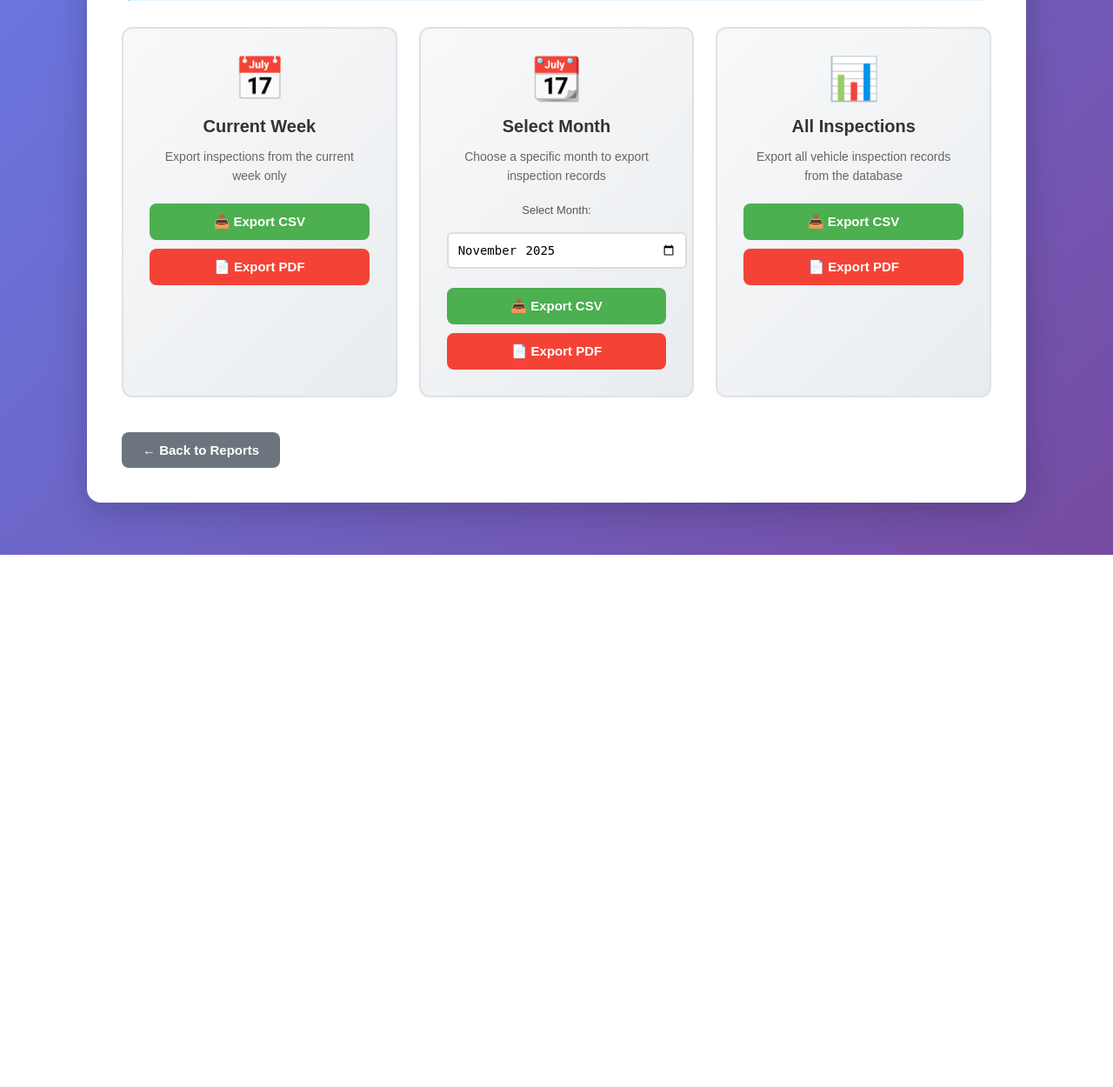
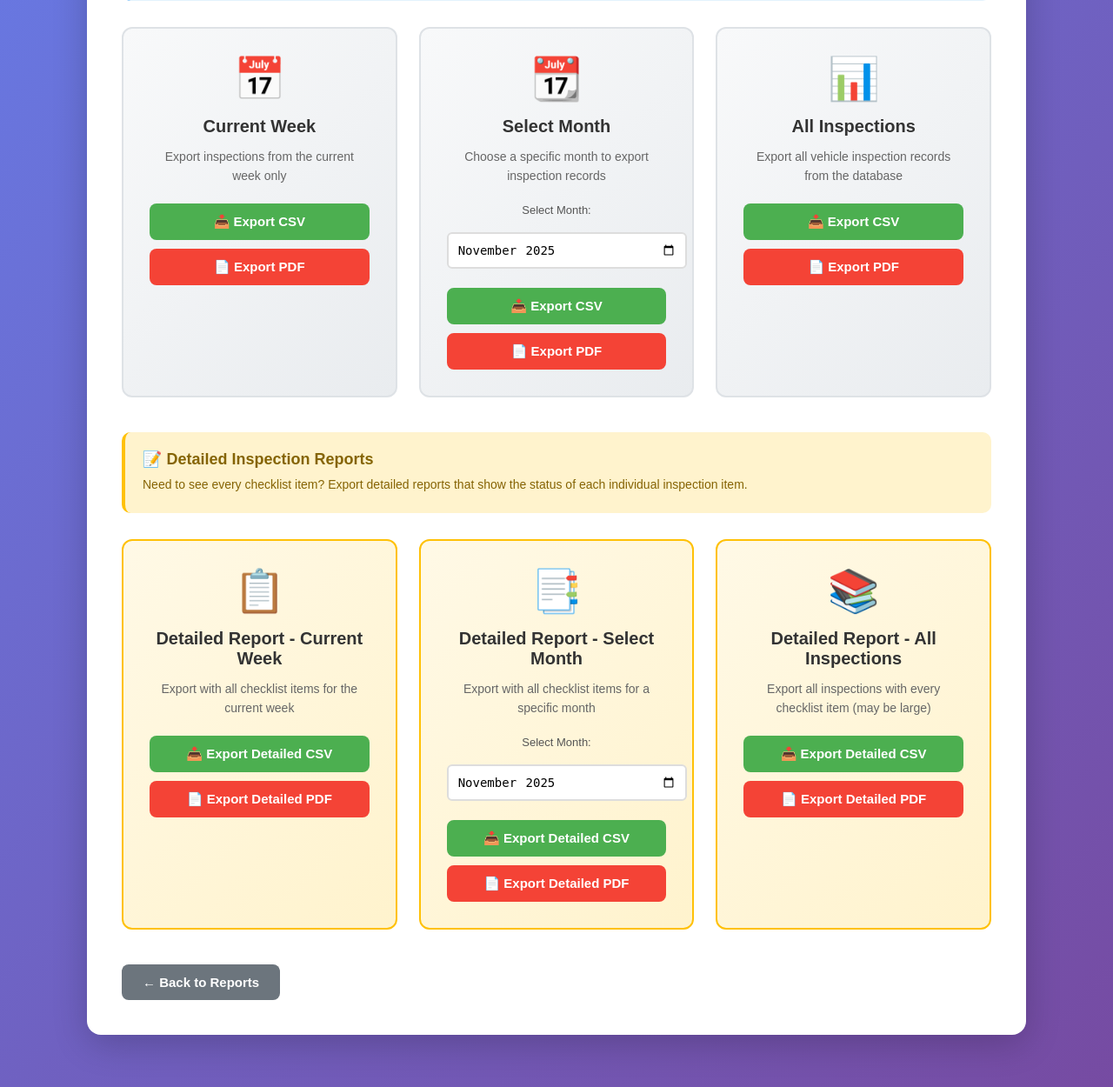
Before and after one commit to mbyrdLCS/Fire-Department-Management-System, a Flask app: page /reports/vehicle-inspections in a window 1280 px wide. Shown: the part 410-1660 px from the top of the page at 87% size. Before the commit the page ends 1048 px from the top, so only its background shows below. Run offline with Flask 2, Linux system fonts and the light colour scheme; parts of the project's set-up code (start-up, migrations or seed data) failed here and were passed over.

Commit message:
Add detailed vehicle inspection reports with individual checklist items
This update adds comprehensive detailed inspection reports that show every individual checklist item that was inspected, providing complete audit trail and compliance documentation.

Changes:
- Added get_inspection_details() function to retrieve all checklist items for each inspection
- Created /reports/vehicle-inspections/detailed-export route for CSV exports with all checklist items
- Created /reports/vehicle-inspections/detailed-export-pdf route for PDF exports with all checklist items
- Updated vehicle inspection reports page with new detailed report section featuring current week, select month, and all inspections options
- CSV exports include: vehicle info, inspection date, inspector, overall result, category, item description, item status, item notes
- PDF exports use landscape orientation to fit all detailed columns
- Added distinct styling (yellow theme) to differentiate detailed reports from summary reports

🤖 Generated with [Claude Code](https://claude.com/claude-code)

Co-Authored-By: Claude <noreply@anthropic.com>

```diff
--- a/flask_app/app.py
+++ b/flask_app/app.py
@@ -2784,6 +2784,295 @@ def vehicle_inspection_reports():
     """Vehicle inspection reports page"""
     return render_template('vehicle_inspection_reports.html')
 
+@app.route('/reports/vehicle-inspections/detailed-export')
+def export_detailed_inspections():
+    """Export detailed vehicle inspection logs with all checklist items to CSV"""
+    if not session.get('logged_in'):
+        flash('Please log in first!')
+        return redirect(url_for('admin'))
+
+    try:
+        # Get query parameters
+        month_param = request.args.get('month')  # Format: YYYY-MM from HTML month input
+        month = request.args.get('month') if not month_param or '-' in month_param else request.args.get('month')
+        year = request.args.get('year')
+        week = request.args.get('week')  # 'current' for current week
+
+        output = StringIO()
+        cw = csv.writer(output)
+
+        # Determine date range for filtering
+        start_date = None
+        end_date = None
+        title_suffix = 'ALL TIME'
+        filename_suffix = 'all_time'
+
+        if week == 'current':
+            # Get current week (Sunday to Saturday)
+            now = datetime.now(central)
+            days_since_sunday = (now.weekday() + 1) % 7
+            start_date = (now - timedelta(days=days_since_sunday)).replace(hour=0, minute=0, second=0, microsecond=0)
+            end_date = start_date + timedelta(days=6, hours=23, minutes=59, seconds=59)
+            title_suffix = f'WEEK OF {start_date.strftime("%B %d, %Y")}'
+            filename_suffix = f'week_{start_date.strftime("%Y_%m_%d")}'
+        elif month_param and '-' in month_param:
+            # Handle YYYY-MM format from HTML month input
+            year_val, month_val = month_param.split('-')
+            title_suffix = datetime(int(year_val), int(month_val), 1).strftime('%B %Y')
+            filename_suffix = f'{year_val}_{month_val}'
+            month = month_val
+            year = year_val
+        elif month and year:
+            title_suffix = datetime(int(year), int(month), 1).strftime('%B %Y')
+            filename_suffix = f'{year}_{int(month):02d}'
+
+        # Header row
+        cw.writerow([f'DETAILED VEHICLE INSPECTION REPORT - {title_suffix}'])
+        cw.writerow([])
+        cw.writerow(['Vehicle Code', 'Vehicle Name', 'Inspection Date', 'Inspector', 'Overall Result',
+                     'Checklist Item Category', 'Checklist Item', 'Item Status', 'Item Notes', 'Additional Notes'])
+
+        vehicles = db_helpers.get_all_vehicles()
+
+        for vehicle in vehicles:
+            history = db_helpers.get_vehicle_inspection_history(vehicle['id'], limit=1000)
+
+            for inspection in history:
+                inspection_date = datetime.fromisoformat(inspection['date'])
+
+                # Filter by date range
+                if week == 'current':
+                    if not (start_date <= inspection_date <= end_date):
+                        continue
+                elif month and year:
+                    if inspection_date.month != int(month) or inspection_date.year != int(year):
+                        continue
+
+                date_str = inspection_date.strftime('%Y-%m-%d %I:%M %p')
+                result = 'PASSED' if inspection['passed'] else 'FAILED'
+                vehicle_code = vehicle.get('vehicle_code', vehicle.get('code', 'N/A'))
+                vehicle_name = vehicle['name']
+                inspector = inspection['inspector']
+                additional_notes = inspection.get('notes', '')
+
+                # Get detailed inspection results
+                details = db_helpers.get_inspection_details(inspection['id'])
+
+                if details:
+                    # Write one row for each checklist item
+                    for detail in details:
+                        item_status = detail['status'].upper()
+                        cw.writerow([
+                            vehicle_code,
+                            vehicle_name,
+                            date_str,
+                            inspector,
+                            result,
+                            detail.get('category', 'N/A'),
+                            detail['description'],
+                            item_status,
+                            detail.get('notes', ''),
+                            additional_notes
+                        ])
+                else:
+                    # If no details, write just the inspection summary
+                    cw.writerow([
+                        vehicle_code,
+                        vehicle_name,
+                        date_str,
+                        inspector,
+                        result,
+                        'N/A',
+                        'No detailed items recorded',
+                        'N/A',
+                        '',
+                        additional_notes
+                    ])
+
+        output.seek(0)
+
+        # Generate filename
+        filename = f'detailed_inspections_{filename_suffix}.csv'
+
+        return send_file(
+            BytesIO(output.getvalue().encode('utf-8')),
+            mimetype='text/csv',
+            as_attachment=True,
+            download_name=filename
+        )
+
+    except Exception as e:
+        print(f"Error exporting detailed inspections: {str(e)}")
+        flash(f'Error exporting detailed inspections: {str(e)}')
+        return redirect(url_for('vehicle_inspection_reports'))
+
+@app.route('/reports/vehicle-inspections/detailed-export-pdf')
+def export_detailed_inspections_pdf():
+    """Export detailed vehicle inspection logs with all checklist items to PDF"""
+    if not session.get('logged_in'):
+        flash('Please log in first!')
+        return redirect(url_for('admin'))
+
+    try:
+        month_param = request.args.get('month')  # Format: YYYY-MM from HTML month input
+        month = request.args.get('month') if not month_param or '-' in month_param else request.args.get('month')
+        year = request.args.get('year')
+        week = request.args.get('week')  # 'current' for current week
+
+        # Determine date range for filtering
+        start_date = None
+        end_date = None
+        title_suffix = 'ALL TIME'
+        filename_suffix = 'all_time'
+
+        if week == 'current':
+            now = datetime.now(central)
+            days_since_sunday = (now.weekday() + 1) % 7
+            start_date = (now - timedelta(days=days_since_sunday)).replace(hour=0, minute=0, second=0, microsecond=0)
+            end_date = start_date + timedelta(days=6, hours=23, minutes=59, seconds=59)
+            title_suffix = f'Week of {start_date.strftime("%B %d, %Y")}'
+            filename_suffix = f'week_{start_date.strftime("%Y_%m_%d")}'
+        elif month_param and '-' in month_param:
+            year_val, month_val = month_param.split('-')
+            title_suffix = datetime(int(year_val), int(month_val), 1).strftime('%B %Y')
+            filename_suffix = f'{year_val}_{month_val}'
+            month = month_val
+            year = year_val
+        elif month and year:
+            title_suffix = datetime(int(year), int(month), 1).strftime('%B %Y')
+            filename_suffix = f'{year}_{int(month):02d}'
+
+        # Build table data
+        data = [['Vehicle', 'Date', 'Inspector', 'Result', 'Category', 'Item', 'Status', 'Notes']]
+
+        vehicles = db_helpers.get_all_vehicles()
+        for vehicle in vehicles:
+            history = db_helpers.get_vehicle_inspection_history(vehicle['id'], limit=1000)
+            for insp in history:
+                insp_date = datetime.fromisoformat(insp['date'])
+
+                # Filter by date range
+                if week == 'current':
+                    if not (start_date <= insp_date <= end_date):
+                        continue
+                elif month and year:
+                    if insp_date.month != int(month) or insp_date.year != int(year):
+                        continue
+
+                date_str = insp_date.strftime('%m/%d/%y %I:%M%p')
+                result = 'PASS' if insp['passed'] else 'FAIL'
+                vehicle_name = vehicle['name']
+                inspector = insp['inspector']
+
+                # Get detailed inspection results
+                details = db_helpers.get_inspection_details(insp['id'])
+
+                if details:
+                    for detail in details:
+                        item_status = detail['status'].upper()
+                        item_notes = detail.get('notes', '')
+                        # Truncate long notes for PDF display
+                        if len(item_notes) > 40:
+                            item_notes = item_notes[:37] + '...'
+
+                        data.append([
+                            vehicle_name,
+                            date_str,
+                            inspector,
+                            result,
+                            detail.get('category', 'N/A'),
+                            detail['description'],
+                            item_status,
+                            item_notes
+                        ])
+                else:
+                    data.append([
+                        vehicle_name,
+                        date_str,
+                        inspector,
+                        result,
+                        'N/A',
+                        'No items recorded',
+                        'N/A',
+                        ''
+                    ])
+
+        # Create PDF
+        pdf = SimpleDocTemplate(
+            BytesIO(),
+            pagesize=landscape(letter),
+            topMargin=0.5*inch,
+            bottomMargin=0.5*inch,
+            leftMargin=0.5*inch,
+            rightMargin=0.5*inch
+        )
+
+        # Build elements
+        elements = []
+        styles = getSampleStyleSheet()
+
+        # Title
+        title_style = ParagraphStyle(
+            'CustomTitle',
+            parent=styles['Heading1'],
+            fontSize=16,
+            textColor=colors.HexColor('#1e3c72'),
+            spaceAfter=20,
+            alignment=1  # Center
+        )
+        elements.append(Paragraph(f'Detailed Vehicle Inspection Report', title_style))
+        elements.append(Paragraph(f'{title_suffix}', title_style))
+        elements.append(Spacer(1, 0.2*inch))
+
+        # Table style
+        table_style = TableStyle([
+            ('BACKGROUND', (0, 0), (-1, 0), colors.HexColor('#1e3c72')),
+            ('TEXTCOLOR', (0, 0), (-1, 0), colors.whitesmoke),
+            ('ALIGN', (0, 0), (-1, -1), 'LEFT'),
+            ('FONTNAME', (0, 0), (-1, 0), 'Helvetica-Bold'),
+            ('FONTSIZE', (0, 0), (-1, 0), 9),
+            ('FONTSIZE', (0, 1), (-1, -1), 7),
+            ('BOTTOMPADDING', (0, 0), (-1, 0), 12),
+            ('TOPPADDING', (0, 1), (-1, -1), 4),
+            ('BOTTOMPADDING', (0, 1), (-1, -1), 4),
+            ('GRID', (0, 0), (-1, -1), 0.5, colors.grey),
+            ('ROWBACKGROUNDS', (0, 1), (-1, -1), [colors.white, colors.HexColor('#f8f9fa')])
+        ])
+
+        # Column widths for landscape orientation
+        col_widths = [1.2*inch, 1*inch, 1*inch, 0.6*inch, 0.8*inch, 2*inch, 0.6*inch, 1.3*inch]
+
+        table = Table(data, colWidths=col_widths, repeatRows=1)
+        table.setStyle(table_style)
+        elements.append(table)
+
+        # Generate PDF
+        buffer = BytesIO()
+        pdf_obj = SimpleDocTemplate(
+            buffer,
+            pagesize=landscape(letter),
+            topMargin=0.5*inch,
+            bottomMargin=0.5*inch,
+            leftMargin=0.5*inch,
+            rightMargin=0.5*inch
+        )
+        pdf_obj.build(elements)
+        buffer.seek(0)
+
+        filename = f'detailed_inspections_{filename_suffix}.pdf'
+
+        return send_file(
+            buffer,
+            mimetype='application/pdf',
+            as_attachment=True,
+            download_name=filename
+        )
+
+    except Exception as e:
+        print(f"Error exporting detailed inspections PDF: {str(e)}")
+        flash(f'Error exporting detailed inspections PDF: {str(e)}')
+        return redirect(url_for('vehicle_inspection_reports'))
+
 @app.route('/reports/hours', methods=['GET', 'POST'])
 def hours_report():
     """Firefighter hours report"""
--- a/flask_app/templates/vehicle_inspection_reports.html
+++ b/flask_app/templates/vehicle_inspection_reports.html
@@ -184,12 +184,52 @@
             </div>
         </div>
 
+        <div class="info-section" style="background: #fff3cd; border-left-color: #ffc107; margin-top: 30px;">
+            <h3 style="color: #856404;">📝 Detailed Inspection Reports</h3>
+            <p style="color: #856404;">Need to see every checklist item? Export detailed reports that show the status of each individual inspection item.</p>
+        </div>
+
+        <div class="export-options">
+            <div class="export-card" style="background: linear-gradient(135deg, #fff9e6 0%, #fff3cd 100%); border: 2px solid #ffc107;">
+                <div class="icon">📋</div>
+                <h3>Detailed Report - Current Week</h3>
+                <p>Export with all checklist items for the current week</p>
+                <div class="export-buttons">
+                    <a href="{{ url_for('export_detailed_inspections') }}?week=current" class="btn btn-csv">📥 Export Detailed CSV</a>
+                    <a href="{{ url_for('export_detailed_inspections_pdf') }}?week=current" class="btn btn-pdf">📄 Export Detailed PDF</a>
+                </div>
+            </div>
+
+            <div class="export-card" style="background: linear-gradient(135deg, #fff9e6 0%, #fff3cd 100%); border: 2px solid #ffc107;">
+                <div class="icon">📑</div>
+                <h3>Detailed Report - Select Month</h3>
+                <p>Export with all checklist items for a specific month</p>
+                <div class="export-buttons">
+                    <label for="month-picker-detailed" style="font-size: 13px; color: #555; margin-bottom: 8px; display: block;">Select Month:</label>
+                    <input type="month" id="month-picker-detailed" style="width: 100%; padding: 10px; border: 2px solid #ddd; border-radius: 6px; margin-bottom: 12px; font-size: 14px;">
+                    <button onclick="exportMonthDetailed('csv')" class="btn btn-csv">📥 Export Detailed CSV</button>
+                    <button onclick="exportMonthDetailed('pdf')" class="btn btn-pdf">📄 Export Detailed PDF</button>
+                </div>
+            </div>
+
+            <div class="export-card" style="background: linear-gradient(135deg, #fff9e6 0%, #fff3cd 100%); border: 2px solid #ffc107;">
+                <div class="icon">📚</div>
+                <h3>Detailed Report - All Inspections</h3>
+                <p>Export all inspections with every checklist item (may be large)</p>
+                <div class="export-buttons">
+                    <a href="{{ url_for('export_detailed_inspections') }}" class="btn btn-csv">📥 Export Detailed CSV</a>
+                    <a href="{{ url_for('export_detailed_inspections_pdf') }}" class="btn btn-pdf">📄 Export Detailed PDF</a>
+                </div>
+            </div>
+        </div>
+
         <a href="{{ url_for('reports_menu') }}" class="btn btn-back">← Back to Reports</a>
     </div>
 
     <script>
-        // Set default to current month
+        // Set default to current month for both pickers
         document.getElementById('month-picker').valueAsDate = new Date();
+        document.getElementById('month-picker-detailed').valueAsDate = new Date();
 
         function exportMonth(format) {
             const monthInput = document.getElementById('month-picker');
@@ -204,6 +244,20 @@
 
             window.location.href = url;
         }
+
+        function exportMonthDetailed(format) {
+            const monthInput = document.getElementById('month-picker-detailed');
+            if (!monthInput.value) {
+                alert('Please select a month');
+                return;
+            }
+
+            const url = format === 'pdf'
+                ? '{{ url_for("export_detailed_inspections_pdf") }}?month=' + monthInput.value
+                : '{{ url_for("export_detailed_inspections") }}?month=' + monthInput.value;
+
+            window.location.href = url;
+        }
     </script>
 </body>
 </html>
```
Also changed, not shown: flask_app/db_helpers.py (+26 -0 lines), README.md.
